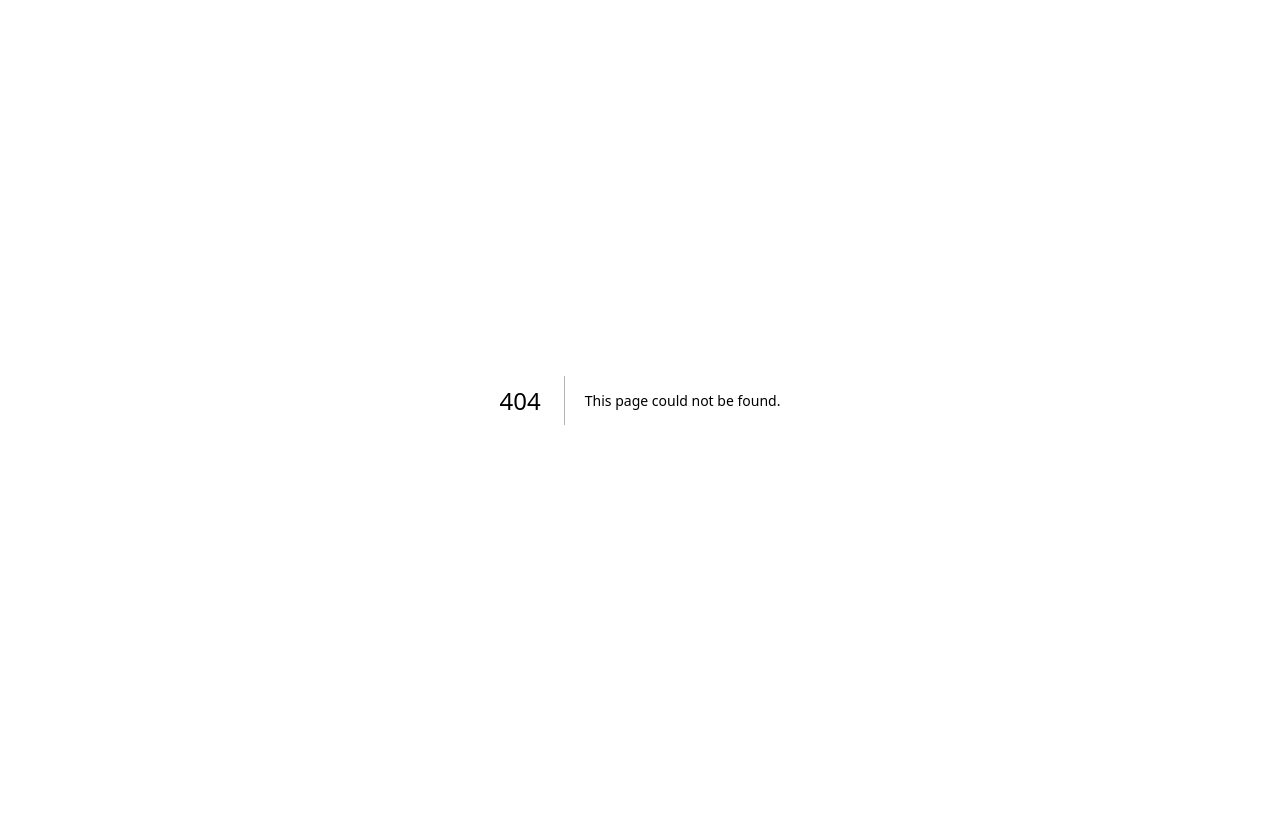
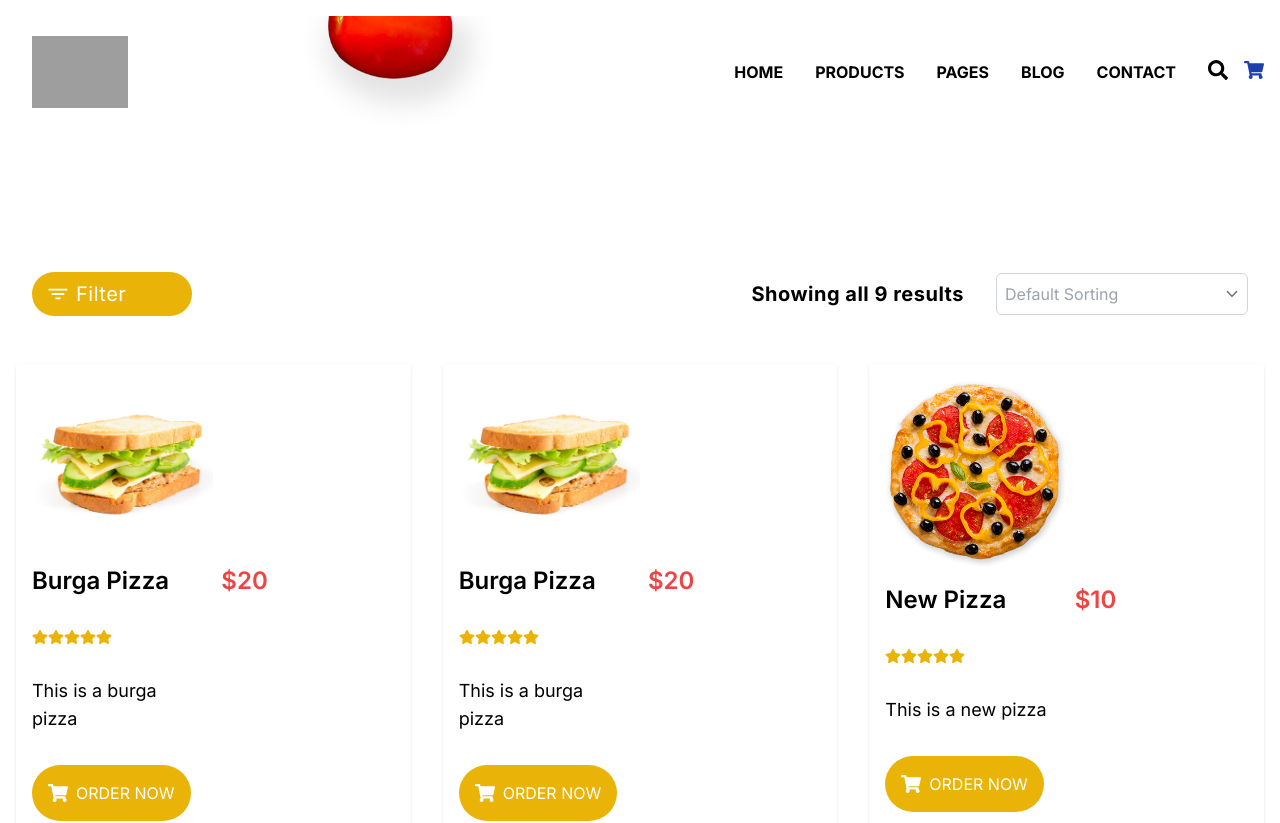
Before and after one commit to franciedigital/pizza-ordering-app, a Next.js app: page /products in a window 1280 px wide. Before the commit this address had no page. Shown: the top 823 px of the page. Before the commit the page ends 800 px from the top, so only its background shows below. Built offline with nearby package versions, Linux system fonts and the light colour scheme; grey boxes are pictures that could not be loaded.

Commit message:
product page completed

```diff
--- /dev/null
+++ b/src/app/products/page.js
@@ -0,0 +1,15 @@
+import React from "react";
+import Navbar from "@/components/navbar";
+import FilterSection from "@/components/common/filter-section";
+
+const Products = () => {
+    return (
+        <>
+        <Navbar />
+        <FilterSection />
+
+        </>
+    )
+}
+
+export default Products;
--- /dev/null
+++ b/src/components/common/filter-section.js
@@ -0,0 +1,35 @@
+import React from "react";
+import { IoFilterSharp, IoChevronDownSharp } from "react-icons/io5";
+import ProductsGrid from "../product-grid";
+import Footer from "../footer";
+
+const FilterSection = () => {
+  return (
+    <section className="mt-60 p-4">
+      <div className="flex justify-between p-4">
+        <div>
+          <button className="flex items-center bg-yellow-500 text-white p-2 rounded-full w-40">
+            <IoFilterSharp size={20} className="mr-2 ml-2" />
+            <span className="text-xl tracking-wide">Filter</span>
+          </button>
+        </div>
+        <div className="flex justify-between items-center">
+          <h3 className="mr-8 text-xl font-bold tracking-wide">Showing all 9 results</h3>
+          {/* Form input with drop-down icon */}
+          <div className="relative">
+            <input
+              type="text"
+              placeholder="Default Sorting"
+              className="border border-gray-300 p-2 rounded-md focus:outline-none focus:border-blue-500"
+            />
+            <IoChevronDownSharp className="absolute top-1/2 right-2 transform -translate-y-1/2 text-gray-500" />
+          </div>
+        </div>
+      </div>
+      <ProductsGrid />
+      <Footer />
+    </section>
+  );
+};
+
+export default FilterSection;
--- a/src/components/footer.js
+++ b/src/components/footer.js
@@ -3,7 +3,7 @@ import React from 'react';
 
 const Footer = () => {
     return (
-        <div className="bg-yellow-50 text-black p-8">
+        <div className="bg-yellow-50 text-black p-8 mt-8">
             <div className="container mx-auto grid grid-cols-1 sm:grid-cols-2 md:grid-cols-4 gap-8">
                 <div className="mb-4">
                     <h3 className="text-lg font-semibold mb-2">INFORMATION</h3>
--- a/src/components/hero.js
+++ b/src/components/hero.js
@@ -4,6 +4,7 @@ import OrderButton from "./common/order-button";
 
 const Hero = () => {
   return (
+    <div className="mt-40">
       <div className="relative grid grid-cols-1 md:grid-cols-2 gap-4 md:gap-8">
         {/* Left column */}
         <div className="p-8 flex flex-col justify-center z-10">
@@ -25,9 +26,18 @@ const Hero = () => {
             alt="Hero Image"
             className="absolute top-[-60px] right-0 left-16 object-cover relative w-[60%]  z-20"
           />
-        <img src="../../images/pizza-onion.png"  alt="Onion Image" className="absolute left-0 bottom-16 z-20" />
-        <img src="../../images/pizza-small.png"  alt="Small pizza Image" className="absolute right-32 bottom-0 z-20 w-[30%]" />
+          <img
+            src="../../images/pizza-onion.png"
+            alt="Onion Image"
+            className="absolute left-0 bottom-16 z-20"
+          />
+          <img
+            src="../../images/pizza-small.png"
+            alt="Small pizza Image"
+            className="absolute right-32 bottom-0 z-20 w-[30%]"
+          />
           <div className="absolute w-full h-full rounded-bl-full bg-yellow-500 top-[-30px] right-[-30px] left-[50%] "></div>
+        </div>
       </div>
     </div>
   );
--- a/src/components/navbar.js
+++ b/src/components/navbar.js
@@ -1,4 +1,5 @@
 "use client";
+import Link from "next/link";
 import React, { useState } from "react";
 import { FaSearch, FaShoppingCart, FaBars } from "react-icons/fa";
 
@@ -9,9 +10,8 @@ export default function Navbar() {
     setIsMenuOpen(!isMenuOpen);
   };
 
-
   return (
-    <nav className="flex items-center justify-between ml-4  p-4 ">
+    <nav className="flex items-center justify-between ml-4  p-4 fixed top-0 left-0 right-0 z-50  ">
       <img
         src="https://res.cloudinary.com/ilove2support/image/upload/v1699863114/pizza-logo_afsvzn.png"
         alt="Logo"
@@ -21,15 +21,19 @@ export default function Navbar() {
       <div className=" mt-[-4]">
         <img src="../../images/pizza-header.png" className="w-48 h-auto" />
       </div>
-      <div className={`lg:hidden ${isMenuOpen ? 'hidden' : 'block'}`}>
+      <div className={`lg:hidden ${isMenuOpen ? "hidden" : "block"}`}>
         <FaBars className="text-black cursor-pointer" onClick={toggleMenu} />
       </div>
       <div
         className={`lg:flex ml-8 space-x-8 ${isMenuOpen ? "block" : "hidden"}`}
       >
         <ul className=" lg:flex ml-8 space-x-8 font-bold text-black">
-          <li className="hover:text-gray-300 ">HOME</li>
-          <li className="hover:text-gray-300 ">PRODUCTS</li>
+          <li className="hover:text-gray-300 ">
+            <Link href={"/"}>HOME</Link>
+          </li>
+          <li className="hover:text-gray-300">
+            <Link href={"/products"}> PRODUCTS</Link>
+          </li>
           <li className="hover:text-gray-300">PAGES</li>
           <li className="hover:text-gray-300 ">BLOG</li>
           <li className="hover:text-gray-300 ">CONTACT</li>
--- /dev/null
+++ b/src/components/product-grid.js
@@ -0,0 +1,43 @@
+import { FaStar } from "react-icons/fa";
+import OrderButton from "./common/order-button";
+import { products } from "@/data";
+
+const ProductsGrid = () => {
+    return (
+        <div className="grid grid-cols-1  md:grid-cols-3 lg:grid-cols-3 gap-8 mt-8">
+        {/* Map through products and create product cards */}
+        {products.map((product) => (
+          <div key={product.id} className="bg-white rounded shadow p-4">
+            <div className="flex flex-col justify-center mb-4">
+              <img
+                src={product.image_url}
+                alt={product.description}
+                className="w-[50%]"
+              />
+            </div>
+            <div className="grid grid-cols-2 gap-4">
+              <div className="flex flex-col justify-left space-y-8">
+                <h2 className="text-2xl font-semibold ">{product.name}</h2>
+                <div className="flex items-center text-yellow-500">
+                  {Array.from({ length: product.rating }, (_, index) => (
+                    <FaStar key={index} />
+                  ))}
+                </div>
+
+                <p className="text-lg">{product.description}</p>
+                <OrderButton />
+              </div>
+
+              <div>
+                <p className=" text-red-500 text-2xl font-semibold mb-2">
+                  {product.price}
+                </p>
+              </div>
+            </div>
+          </div>
+        ))}
+      </div>
+    )
+}
+
+export default ProductsGrid;
--- a/src/components/products.js
+++ b/src/components/products.js
@@ -1,45 +1,10 @@
 // Import React at the top of your file if not already done
 import React from "react";
-import { FaStar } from "react-icons/fa";
-import OrderButton from "./common/order-button";
+
+import ProductsGrid from "./product-grid";
+
 
 const Products = () => {
-  // Dummy product data (replace with your actual data)
-  const products = [
-    {
-      id: 1,
-      name: "Burga Pizza",
-      image_url: "../../images/burga.jpg",
-      price: "$20",
-      description: "This is a burga pizza",
-      rating: 5,
-    },
-    {
-      id: 2,
-      name: "Burga Pizza",
-      image_url: "../../images/burga.jpg",
-      price: "$20",
-      description: "This is a burga pizza",
-      rating: 5,
-    },
-    {
-      id: 3,
-      name: "New Pizza",
-      image_url: "../../images/pizza-hero.png",
-      price: "$10",
-      description: "This is a new pizza",
-      rating: 5,
-    },
-    {
-      id: 4,
-      name: "Greek Pizza",
-      image_url: "../../images/pizza-small.png",
-      price: "$40",
-      description: "This is a greek pizza",
-      rating: 5,
-    },
-    // Add more products as needed
-  ];
 
   return (
     <section className="p-8 mb-12">
@@ -51,40 +16,8 @@ const Products = () => {
           Browse our Menu
         </h1>
       </div>
-      <div className="grid grid-cols-1  md:grid-cols-3 lg:grid-cols-3 gap-8 mt-8">
-        {/* Map through products and create product cards */}
-        {products.map((product) => (
-          <div key={product.id} className="bg-white rounded shadow p-4">
-            <div className="flex flex-col justify-center mb-4">
-              <img
-                src={product.image_url}
-                alt={product.description}
-                className="w-[50%]"
-              />
-            </div>
-            <div className="grid grid-cols-2 gap-4">
-              <div className="flex flex-col justify-left space-y-8">
-                <h2 className="text-2xl font-semibold ">{product.name}</h2>
-                {/* insert rating here with react-icons star icon and make text color yellow */}
-                <div className="flex items-center text-yellow-500">
-                  {Array.from({ length: product.rating }, (_, index) => (
-                    <FaStar key={index} />
-                  ))}
-                </div>
 
-                <p className="text-lg">{product.description}</p>
-                <OrderButton />
-              </div>
-
-              <div>
-                <p className=" text-red-500 text-2xl font-semibold mb-2">
-                  {product.price}
-                </p>
-              </div>
-            </div>
-          </div>
-        ))}
-      </div>
+      <ProductsGrid />
     </section>
   );
 };
--- /dev/null
+++ b/src/data.js
@@ -0,0 +1,36 @@
+// Dummy product data (replace with your actual data)
+export const products = [
+    {
+      id: 1,
+      name: "Burga Pizza",
+      image_url: "../../images/burga.jpg",
+      price: "$20",
+      description: "This is a burga pizza",
+      rating: 5,
+    },
+    {
+      id: 2,
+      name: "Burga Pizza",
+      image_url: "../../images/burga.jpg",
+      price: "$20",
+      description: "This is a burga pizza",
+      rating: 5,
+    },
+    {
+      id: 3,
+      name: "New Pizza",
+      image_url: "../../images/pizza-hero.png",
+      price: "$10",
+      description: "This is a new pizza",
+      rating: 5,
+    },
+    {
+      id: 4,
+      name: "Greek Pizza",
+      image_url: "../../images/pizza-small.png",
+      price: "$40",
+      description: "This is a greek pizza",
+      rating: 5,
+    },
+    // Add more products as needed
+  ];
```
Lines whose indentation alone changed are shown as unchanged.
